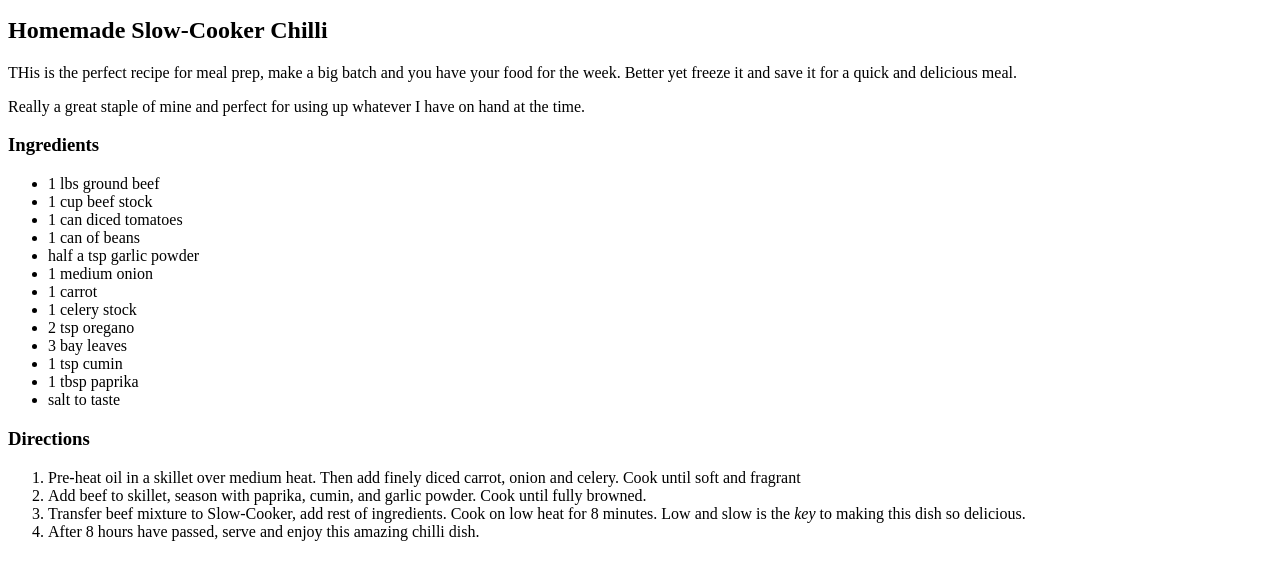
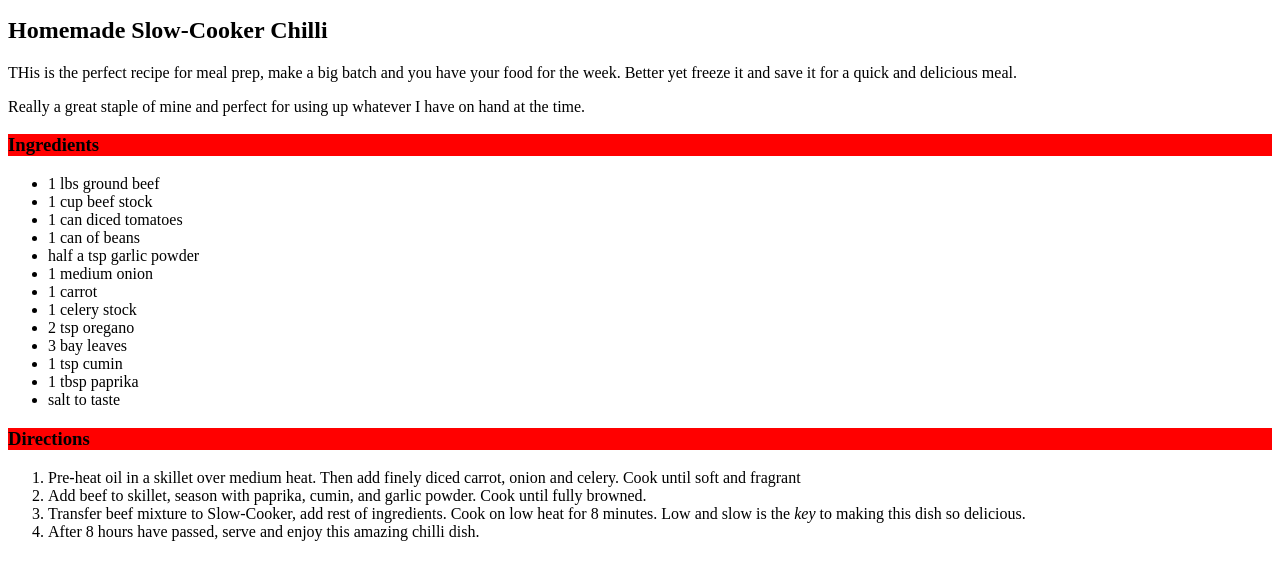
Before and after one commit to djgrego/odin-recipes, a plain HTML site: page recipes/chilli.html in a window 1280 px wide. Shown: the part 101-680 px from the top of the page. Drawn offline with Linux system fonts and the light colour scheme.

Commit message:
possible fix

```diff
--- a/recipes/chilli.html
+++ b/recipes/chilli.html
@@ -5,6 +5,7 @@
     <meta http-equiv="X-UA-Compatible" content="IE=edge">
     <meta name="viewport" content="width=device-width, initial-scale=1.0">
     <title>Chilli Con Carne</title>
+    <link rel="stylesheet"href="../style.css"/>
 </head>
 <body>
     <h1>Chilli Con Carne</h1>
```
